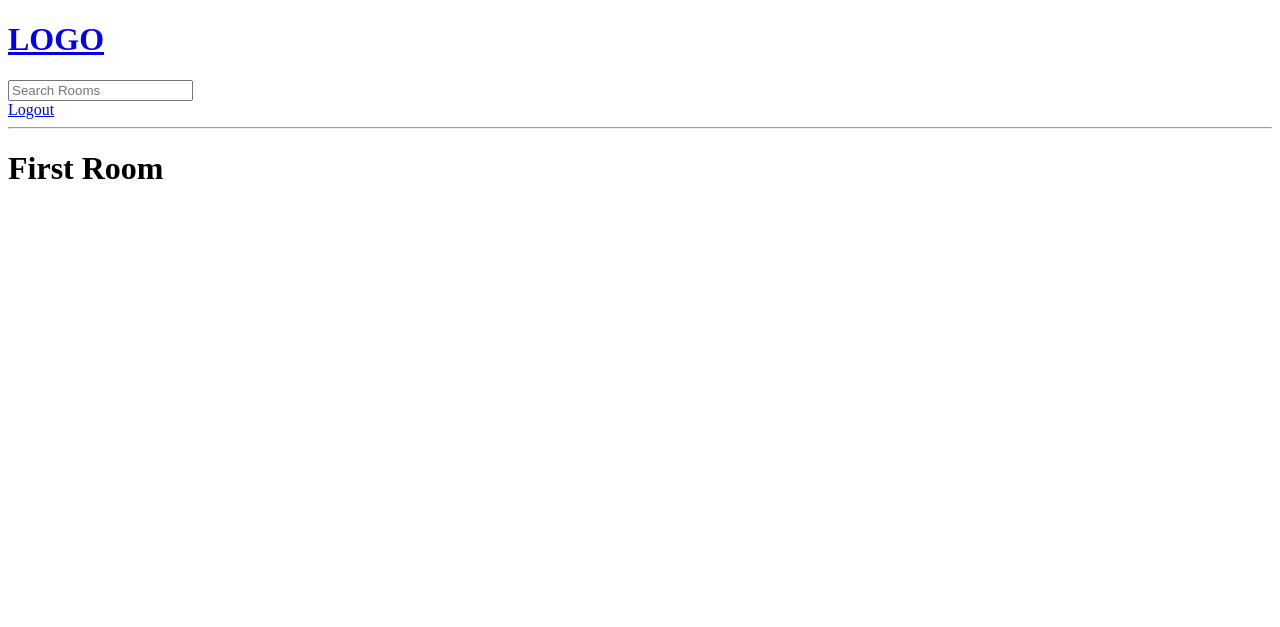
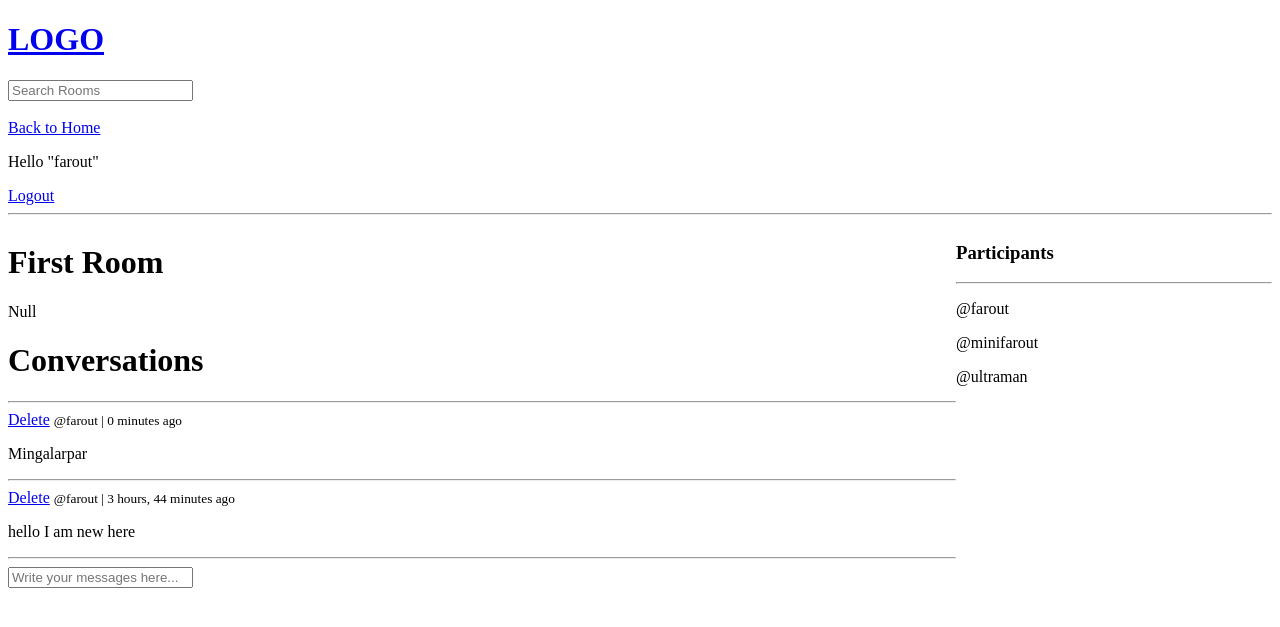
Before and after one commit to farout101/Stud_Guide, a Django app: page /room/1/ in a window 1280 px wide. Shown: the top 627 px of the page. Run offline with Django 5.2, Linux system fonts and the light colour scheme; a user stored in the database is signed in; data comes from the database, SQL or seed files in the repository; both versions use the stored data as it was after the commit.

Commit message:
added somefeatures and functions

```diff
--- a/base/models.py
+++ b/base/models.py
@@ -14,7 +14,7 @@
     topic = models.ForeignKey(Topic, on_delete=models.SET_NULL, null=True)
     name = models.CharField(max_length=200)
     description = models.TextField(null=True, blank=True)
-    # participants =
+    participants = models.ManyToManyField(User, related_name='participants', blank=True) # this will create a new column in the database table called participants which will be a many to many field.
     updated = models.DateTimeField(auto_now=True)
     created = models.DateTimeField(auto_now_add=True)
 
--- a/base/templates/base/room.html
+++ b/base/templates/base/room.html
@@ -7,11 +7,58 @@
 </head>
 <body>
 
+<style>
+    .room-container {
+        display: grid;
+        grid-template-columns: 3fr 1fr;
+    }
+</style>
+
     {% extends "main.html" %}
 
     {% block content %}
 
-        <h1>{{room.name}}</h1>
+    <div class="room-container">
+        <div >
+            <h1>{{room.name}}</h1>
+
+            <p>{{room.description}}</p>
+
+            <div class="comment-wrapper">
+                <h1>Conversations</h1>
+                <hr>
+
+                {% for message in room_messages %}
+                    <div>
+                        {% if request.user == message.user %}
+                            <a href="{% url 'deleteMessage' message.id %}">Delete</a>
+                        {% endif %}
+                        <small>@{{message.user}} | {{message.created|timesince}} ago</small>
+                        <p>{{message.body}}</p>
+                        <hr>
+                    </div>
+                {% endfor %}
+            </div>
+
+            {% if request.user.is_authenticated %}
+            <div class="comment-form">
+                <form action="" method='POST'>{% csrf_token %}
+                    <input type="text" name="body" placeholder="Write your messages here...">
+                </form>
+            </div>
+            {% endif %}
+        </div>
+
+        <div>
+            <h3>Participants</h3>
+            <hr>
+            {% for participant in participants %}
+                <div>
+                    <p>@{{participant.username}}</p>
+                </div>
+            {% endfor %}
+        </div>
+    </div>
 
     {% endblock content %}
 
--- a/base/urls.py
+++ b/base/urls.py
@@ -12,4 +12,5 @@
     path('createRoom/', views.createRoom, name='createRoom'),
     path('updateRoom/<str:pk>/', views.updateRoom, name='updateRoom'),
     path('deleteRoom/<str:pk>/', views.deleteRoom, name='deleteRoom'),
+    path('deleteMessage/<str:pk>/', views.deleteMessage, name='deleteMessage'),
 ]
--- a/base/views.py
+++ b/base/views.py
@@ -1,5 +1,5 @@
 from django.shortcuts import render, redirect
-from base.models import Room, Topic
+from base.models import Room, Topic, Message
 from .forms import RoomForm
 from django.db.models import Q
 from django.contrib.auth.models import User
@@ -8,6 +8,7 @@
 from django.contrib.auth.decorators import login_required
 from django.http import HttpResponse
 from django.contrib.auth.forms import UserCreationForm
+
 
 def loginPage(request):
 
@@ -78,8 +79,22 @@
 
 def room(request,pk):
     room = Room.objects.get(id=pk)
+    room_messages = room.message_set.all().order_by('-created') # This mean give us the set of messages which are related to this room
+    participants = room.participants.all()
+
+    if request.method == 'POST':
+        message = Message.objects.create(
+            user = request.user,
+            room = room,
+            body = request.POST.get('body')
+        )
+        room.participants.add(request.user) # Add the participant to the room as he interect something with current room
+        return redirect('room', pk=room.id) # Needed to not messed up with the default POST reqeust (This will lead back to the current page with the GET request)
+
     context = {
-        'room': room
+        'room': room,
+        'room_messages': room_messages,
+        'participants': participants
     }
     return render(request, 'base/room.html', context)
 
@@ -122,3 +137,15 @@
         room.delete()
         return redirect('home')
     return render(request, 'base/delete.html', {'obj':room})
+
+@login_required(login_url='/login')
+def deleteMessage(request,pk):
+    message = Message.objects.get(id=pk)
+
+    if request.user != message.user:
+        return HttpResponse('<h1>You are not authorized to delete this message</h1>')
+
+    if request.method == 'POST':
+        message.delete()
+        return redirect('room', pk=message.room.id) # same concept as before
+    return render(request, 'base/delete.html', {'obj':message})
--- a/templates/navbar.html
+++ b/templates/navbar.html
@@ -16,7 +16,12 @@
 
     </form>
 
+    <br>
+    <a href="{% url 'home' %}">Back to Home</a>
+
     {% if request.user.is_authenticated %}
+
+    <p>Hello "{{request.user}}"</p>
 
     <a href="{% url 'logout' %}">Logout</a>
 
```
Also changed, not shown: base/migrations/0003_alter_room_options_room_participants.py (added), db.sqlite3.
